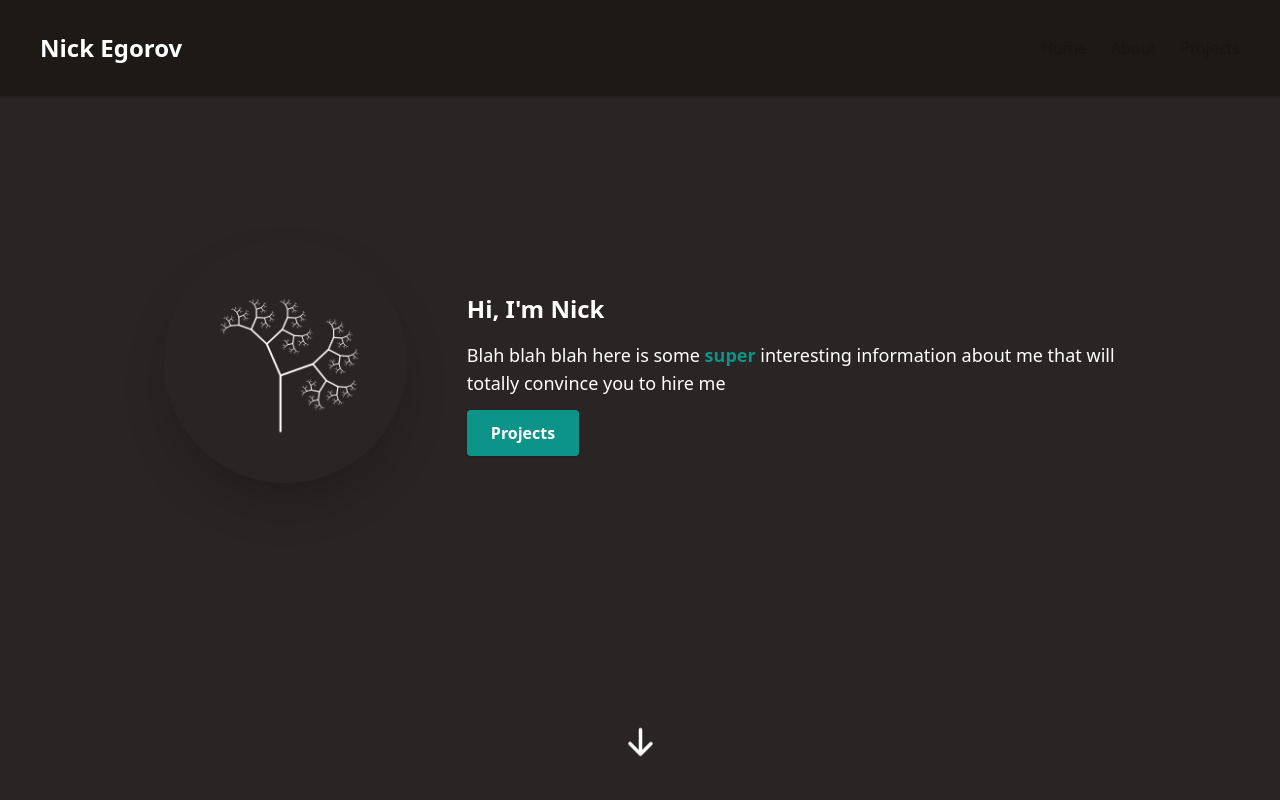
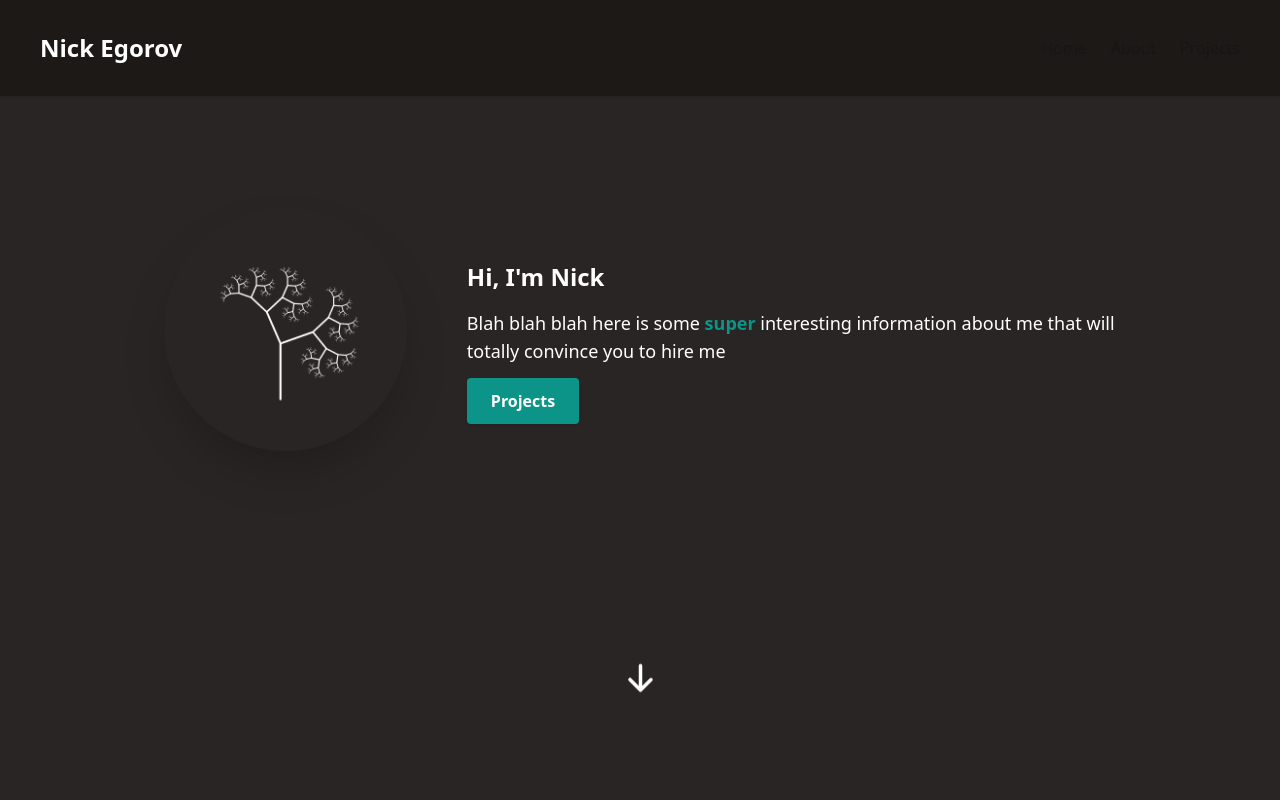
Before and after one commit to Arsnck/Portfolio-Website, a Next.js app: page / in a window 1280 px wide. Shown: the top 800 px of the page. Built offline with nearby package versions, Linux system fonts and the light colour scheme.

Commit message:
Arrow fixed

```diff
--- a/components/HeroSection.tsx
+++ b/components/HeroSection.tsx
@@ -8,7 +8,7 @@
 const HeroSection = () => {
   return (
     <section id="home" >
-        <div className='flex flex-col text-center items-center justify-center animate-fadeIn animation-delay-2 my-10 py-16 sm:py-32 md:py-48 md:flex-row md:space-x-20 md:text-left'>
+        <div className='flex flex-col text-center items-center justify-center animate-fadeIn animation-delay-2 my-10 py-16 sm:py-32 md:py-40 md:flex-row md:space-x-20 md:text-left'>
             <div className='md:w-1/3 md:mt-2'>
                 <Image className='md:mx-5 rounded-full shadow-2xl'src="/fractaltree.png" alt="" width={250} height={250}/>
             </div>
```
